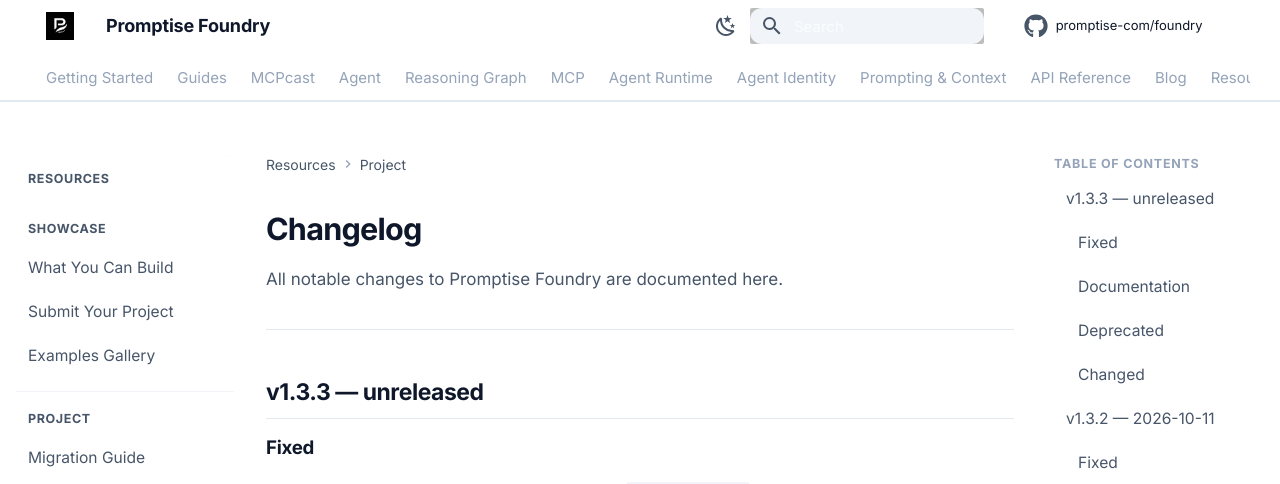
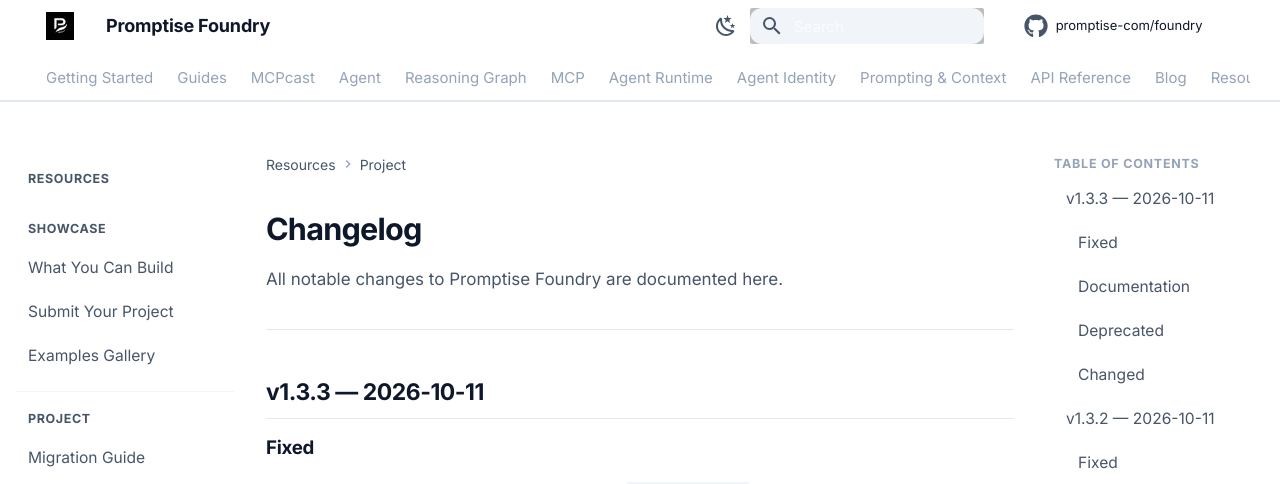
Before and after one commit to CloudEngineHub/DeepMCPAgent, an MkDocs documentation site: the page built from docs/resources/changelog.md, in a window 1280 px wide and 900 px high. Shown: the top 484 px of the window. Built offline with MkDocs 1.6.1 and Material for MkDocs 9.7.7, drawn with Linux system fonts in a browser that asks for light colours; comment, search, counter and statistics services are not loaded.

Commit message:
chore(release): 1.3.3
Co-Authored-By: Claude Opus 5.5 <noreply@anthropic.com>

```diff
--- a/docs/resources/changelog.md
+++ b/docs/resources/changelog.md
@@ -4,7 +4,7 @@ All notable changes to Promptise Foundry are documented here.
 
 ---
 
-## v1.3.3 — unreleased
+## v1.3.3 — 2026-10-11
 
 ### Fixed
 - **The mission LLM judge always failed** -- `MissionTracker` built its judge with `build_agent()` without the required `servers` argument, so every evaluation raised `TypeError` before any model call and was recorded as `achieved=False, confidence=0.5, reasoning="Evaluation failed: build_agent() missing 1 required keyword-only argument: 'servers'"`. With the default `confidence_threshold` (0.7) the mission went to `paused` after its first evaluation, evaluations stopped, and `auto_complete` could never trigger. The judge is now built with no servers and evaluates the evidence; it is shut down after each evaluation. `MissionTracker.evaluate()` also accepts a chat model instance as `model`.
```
Also changed, not shown: CHANGELOG.md (+1 -1 lines).
